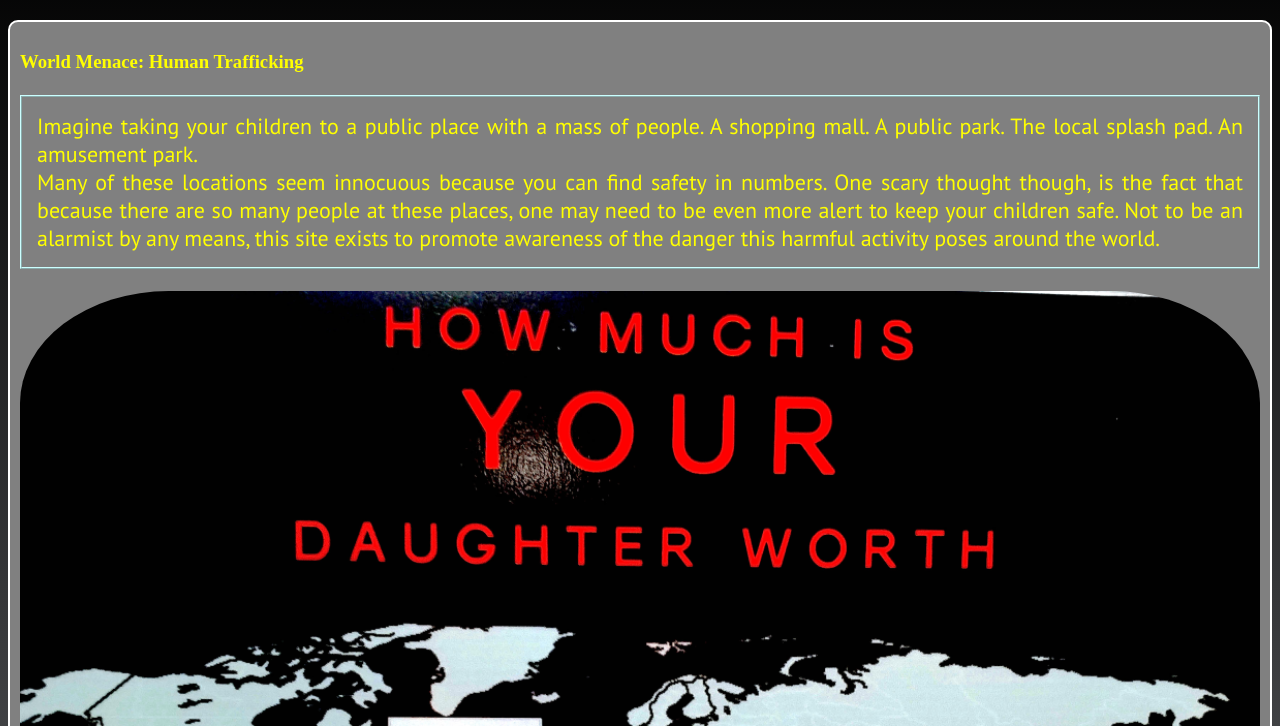
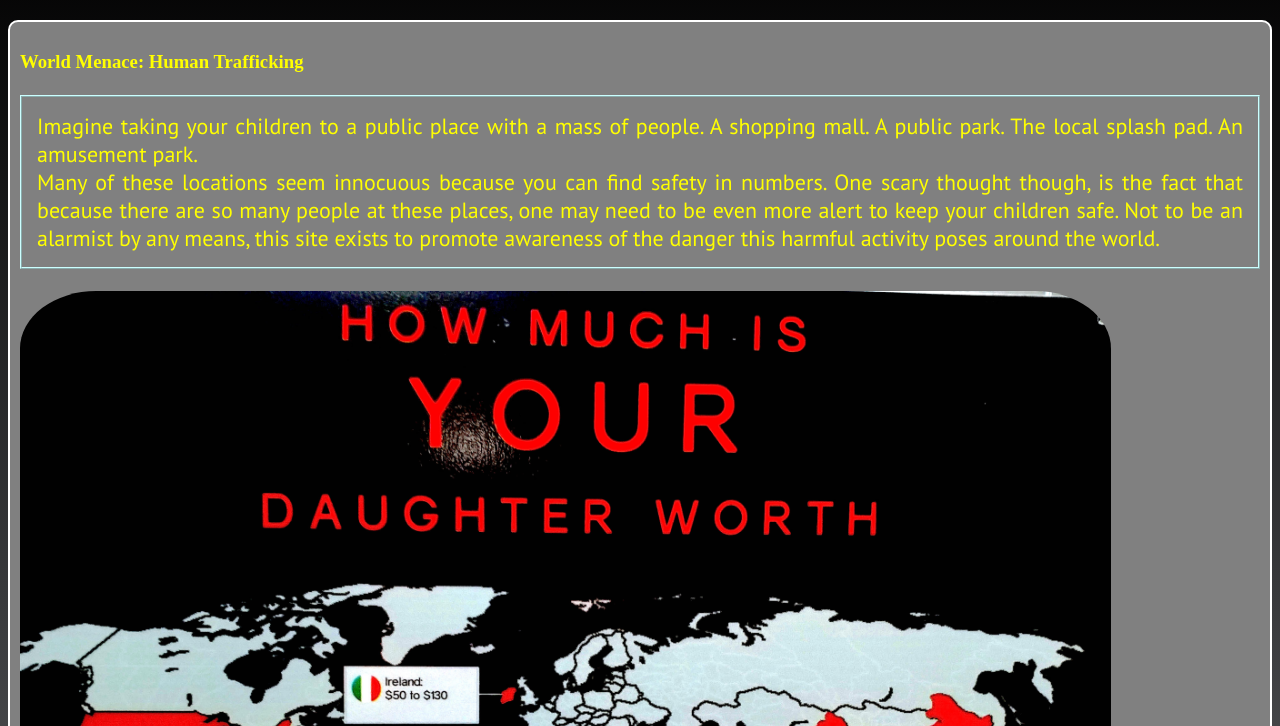
Before and after one commit to doskzorak/Sample_Website-3, a plain HTML site: page index.html in a window 1280 px wide. Shown: the part 74-800 px from the top of the page. Drawn offline with Linux system fonts and the light colour scheme.

Commit message:
altering some image styling

```diff
--- a/style.css
+++ b/style.css
@@ -106,11 +106,12 @@ iframe {
 }
 
 #ovalEarth {
-    width: 50%;
-    border-radius: 12%;
+    width: 100;
+    border-radius: 7%;
     animation-name: grow;
     animation-duration: 2s;
     animation-iteration-count: 1;
+    align-self: center;
 }
 
 #usHotSpots {
@@ -154,7 +155,7 @@ iframe {
  /* Extra small devices (phones, 600px and down) */
  @media only screen and (max-width: 600px) {
     #ovalEarth {
-        width: 100%;
+        width: 88%;
     }
 
  }
@@ -162,22 +163,22 @@ iframe {
  /* Small devices (portrait tablets and large phones, 600px and up) */
  @media only screen and (min-width: 600px) {
     #ovalEarth {
-        width: 100%
+        width: 88%;
     }
 
     #usHotSpots {
-        width: 68%
+        width: 68%;
     }
  }
 
  /* Medium devices (landscape tablets, 768px and up) */
  @media only screen and (min-width: 768px) {
     #ovalEarth {
-        width: 100%
+        width: 88%;
     }
 
     #usHotSpots {
-        width: 68%
+        width: 68%;
     }
 
  }
```
